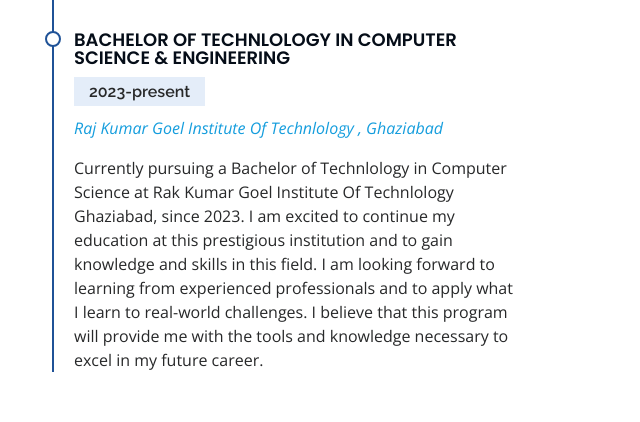
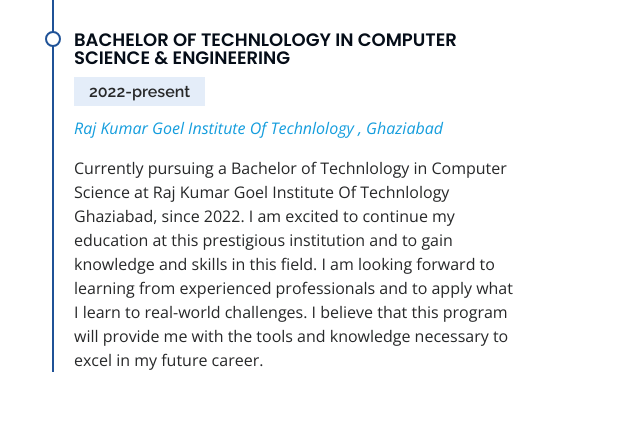
Before and after one commit to abhijeet-1411/abhijeetmishra.github.io, a plain HTML site: page index.html in a window 1280 px wide. Shown: the part 3663-4085 px from the top of the page, 260-900 px from the left. Drawn offline with nearby package versions, Linux system fonts and the light colour scheme.

Commit message:
Update index.html

```diff
--- a/index.html
+++ b/index.html
@@ -206,9 +206,9 @@
             </div>
             <div class="resume-item">
               <h4>Bachelor of Technlology in Computer Science &amp; engineering</h4>
-              <h5>2023-present</h5>
+              <h5>2022-present</h5>
               <p><em><a href="https://rkgit.edu.in/">Raj Kumar Goel Institute Of Technlology , Ghaziabad</em></p></a>
-              <p>Currently pursuing a Bachelor of Technlology in Computer Science at Rak Kumar Goel Institute Of Technlology Ghaziabad, since 2023. I am excited to continue my education at this prestigious institution and to gain knowledge and skills in this field. I am looking forward to learning from experienced professionals and to apply what I learn to real-world challenges. I believe that this program will provide me with the tools and knowledge necessary to excel in my future career.</p>
+              <p>Currently pursuing a Bachelor of Technlology in Computer Science at Raj Kumar Goel Institute Of Technlology Ghaziabad, since 2022. I am excited to continue my education at this prestigious institution and to gain knowledge and skills in this field. I am looking forward to learning from experienced professionals and to apply what I learn to real-world challenges. I believe that this program will provide me with the tools and knowledge necessary to excel in my future career.</p>
             </div>
           </div>
           </div>
```
